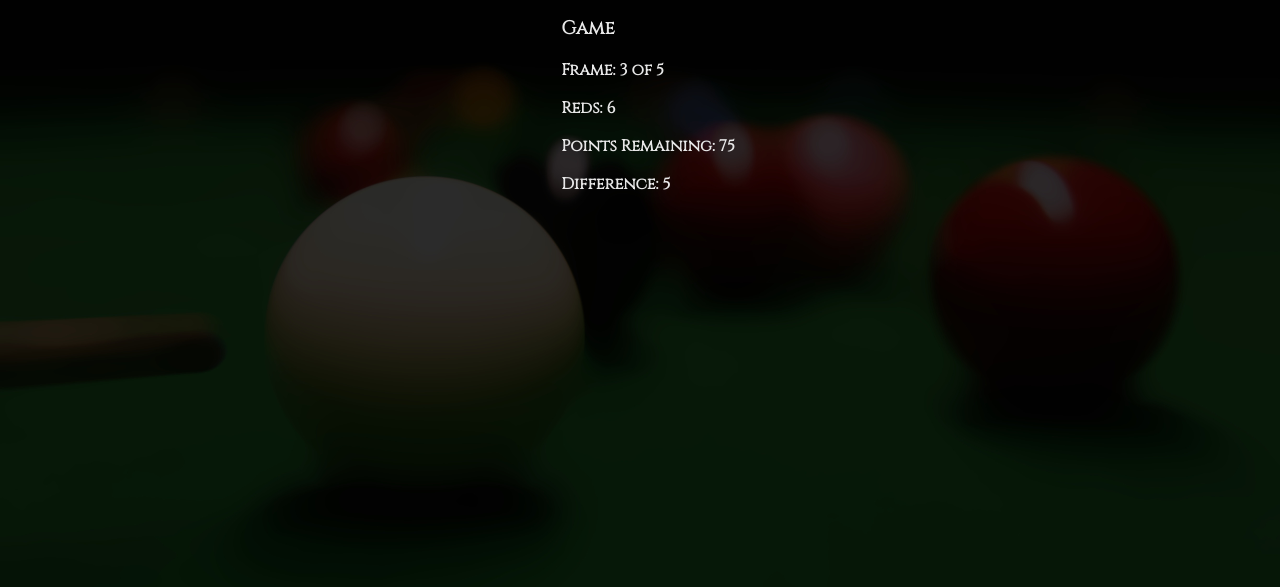
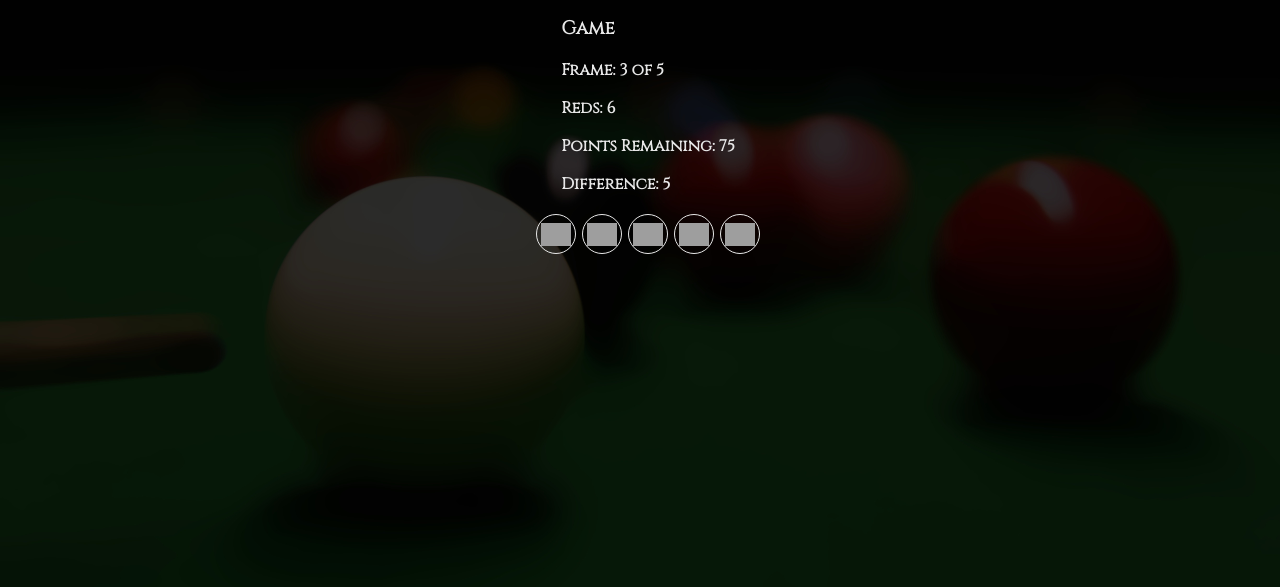
Before and after one commit to thpapei/snookercounter, a React app: page / in a window 1280 px wide. Shown: the part 149-736 px from the top of the page. Built offline with nearby package versions, Linux system fonts and the light colour scheme; grey boxes are pictures that could not be loaded.

Commit message:
Added a controls component

```diff
--- a/src/components/App.js
+++ b/src/components/App.js
@@ -1,4 +1,5 @@
 import React from 'react';
+import Controls from './Controls';
 import Information from './Information';
 import Player from './Player';
 import Players from './Players';
@@ -11,8 +12,7 @@ const App = (props) => (
       <Player name='George' score={23} gamesWon={1} />
     </Players>
     <Information currentFrame={3} frames={5} reds={6} difference={5} />
-
-
+    <Controls />
   </div>)
 
 export default App;
--- /dev/null
+++ b/src/components/Controls.js
@@ -0,0 +1,21 @@
+import React from 'react';
+import undo from '../assets/images/undo.png';
+import redo from '../assets/images/redo.png';
+import restart from '../assets/images/replay.png';
+import finish from '../assets/images/finish.png';
+import history from '../assets/images/history.png';
+
+const Controls = (props) => {
+
+  return (
+    <div className='controls'>
+      <div className='control restart-frame'><img src={restart} alt='Restart Frame' /></div>
+      <div className='control end-game'><img src={finish} alt='End game' /></div>
+      <div className='control show-breaks'><img src={history} alt='Show history' /></div>
+      <div className='control undo'><img src={undo} alt='Undo' /></div>
+      <div className='control redo'><img src={redo} alt='Redo' /></div>
+    </div>
+  )
+}
+
+export default Controls
--- /dev/null
+++ b/src/styles/components/_controls.scss
@@ -0,0 +1,35 @@
+.controls {
+  display: flex;
+  justify-content: center;
+  height: 100px;
+  min-width: 450px;
+
+  .control {
+    align-items: center;
+    border: 1px  $off-white solid;
+    border-radius: 50%;
+    box-sizing: content-box;
+    display: flex;
+    justify-content: center;
+    margin: 3px;
+    width: 30px;
+    height: 30px;
+    padding: 4px;
+    transition: background-color 100ms ease-in-out;
+
+    &:hover,
+    &:active {
+      background-color: rgba(255, 255, 255, 0.089);
+    }
+
+    img{
+      max-width: 100%;
+      max-height: 100%;
+      object-fit: contain;
+    }
+
+    p {
+      margin: 0;
+    }
+  }
+}
--- a/src/styles/styles.scss
+++ b/src/styles/styles.scss
@@ -1,3 +1,4 @@
 @import './base/settings.scss';
 @import './base/basic.scss';
 @import './components/app';
+@import './components/controls';
```
